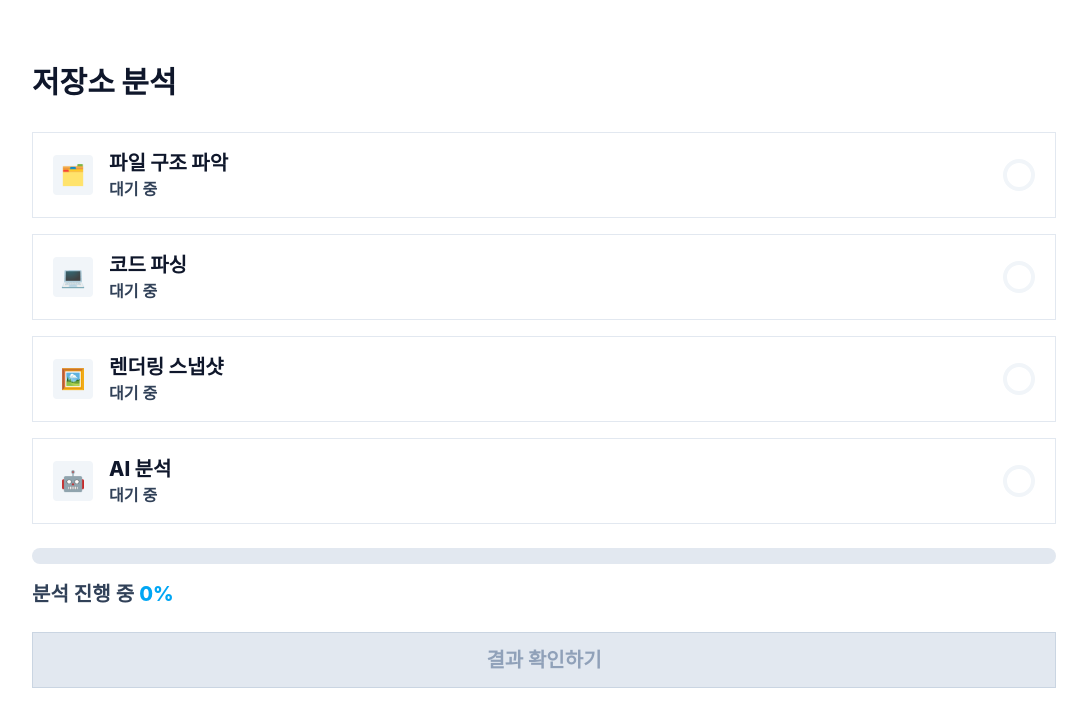
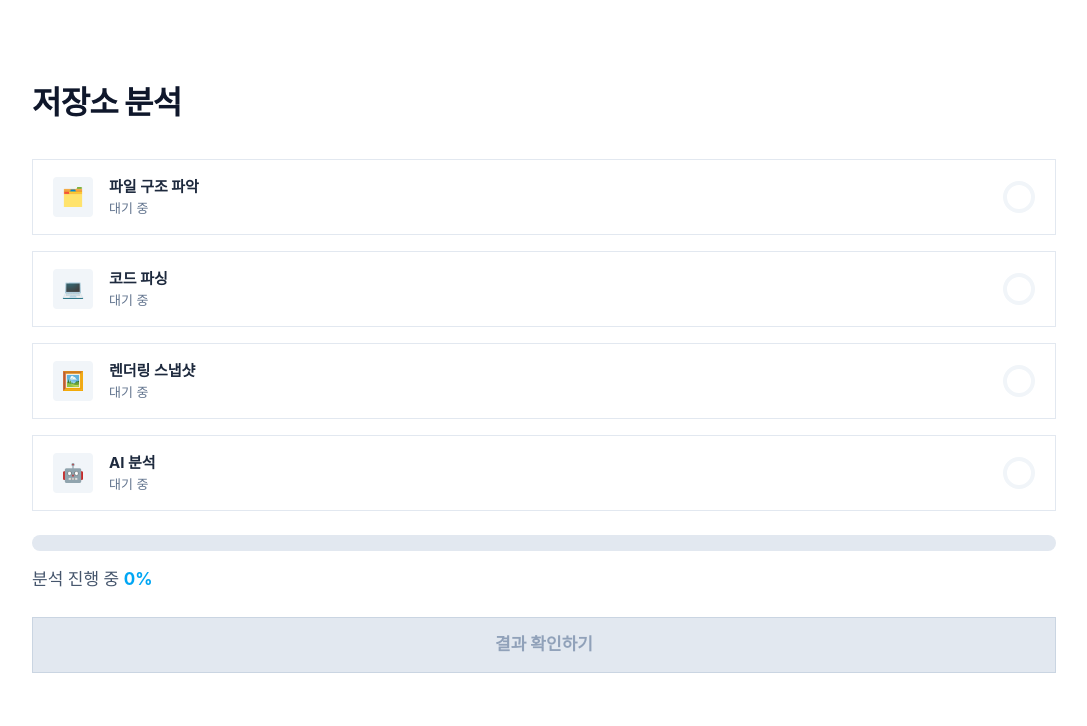
Before and after one commit to KW-Young04/FE_Repository, a React (Vite) app: page /repository-analysis in a window 1280 px wide. Shown: the top 726 px of the page, without its empty margins (96-1183 px from the left). Built offline with nearby package versions, Linux system fonts and the light colour scheme; no server answers; a web font is replaced by a local one.

Commit message:
fix: 분석 페이지의 텍스트 크기를 조정

```diff
--- a/src/pages/AnalysisProgress/index.tsx
+++ b/src/pages/AnalysisProgress/index.tsx
@@ -350,8 +350,10 @@ export default function AnalysisProgressPage() {
   return (
     <main className="flex min-h-screen items-center bg-white px-6 py-10 md:px-10">
       <section className="mx-auto w-full max-w-5xl -translate-y-6">
-        <h1 className="text-3xl font-extrabold text-slate-900">저장소 분석</h1>
-        <p className="mt-2 text-xl font-semibold text-slate-600">
+        <h1 className="text-[28px] font-extrabold tracking-tight text-slate-900 sm:text-[32px]">
+          저장소 분석
+        </h1>
+        <p className="mt-3 text-[15px] leading-7 text-slate-500 sm:text-[17px]">
           {displayName} {branchName && <span className="text-sky-600">({branchName})</span>}
         </p>
 
@@ -378,23 +380,23 @@ export default function AnalysisProgressPage() {
                 className="flex items-center justify-between border border-slate-200 bg-white px-5 py-4"
               >
                 <div className="flex items-center gap-4">
-                  <span className="inline-flex h-10 w-10 items-center justify-center rounded bg-slate-100 text-xl">
+                  <span className="inline-flex h-10 w-10 items-center justify-center rounded bg-slate-100 text-lg">
                     {step.icon}
                   </span>
                   <span>
-                    <strong className="block text-xl font-extrabold text-slate-900">
+                    <strong className="block text-[15px] font-bold text-slate-800">
                       {step.title}
                     </strong>
-                    <span className="block text-base font-semibold text-slate-700">
+                    <span className="block text-[13px] font-medium text-slate-500">
                       {stepMessages[index]}
                     </span>
                   </span>
                 </div>
 
                 {status === "done" ? (
-                  <span className="text-xl font-extrabold text-green-600">완료</span>
+                  <span className="text-[14px] font-bold text-green-600">완료</span>
                 ) : status === "error" ? (
-                  <span className="text-xl font-extrabold text-rose-600">실패</span>
+                  <span className="text-[14px] font-bold text-rose-600">실패</span>
                 ) : isActive ? (
                   <span className="inline-block h-8 w-8 animate-spin rounded-full border-4 border-slate-200 border-t-slate-800" />
                 ) : (
@@ -408,7 +410,7 @@ export default function AnalysisProgressPage() {
         {snapshotImageUrl && (
           <div className="mt-6 border border-slate-200 bg-slate-50 p-4">
             <div className="mb-2 flex items-center justify-between gap-3">
-              <strong className="text-sm font-extrabold text-slate-800">
+              <strong className="text-[13px] font-bold text-slate-800">
                 전송된 렌더링 스냅샷
               </strong>
               {analysisResultId != null && (
@@ -432,9 +434,9 @@ export default function AnalysisProgressPage() {
           />
         </div>
 
-        <p className="mt-4 text-xl font-semibold text-slate-700">
+        <p className="mt-4 text-[15px] font-medium text-slate-600 sm:text-[17px]">
           {isComplete ? "분석 준비가 완료되었습니다." : "분석 진행 중"}{" "}
-          <span className="font-extrabold text-sky-500">{progress}%</span>
+          <span className="font-bold text-sky-500">{progress}%</span>
         </p>
 
         <div className="mt-6">
@@ -442,7 +444,7 @@ export default function AnalysisProgressPage() {
             variant={isComplete ? "default" : "disabled"}
             disabled={!isComplete}
             onClick={() => navigate(workspaceUrl)}
-            className="h-14 w-full rounded-none text-xl"
+            className="h-14 w-full rounded-none text-[17px]"
           >
             결과 확인하기
           </Button>
```
